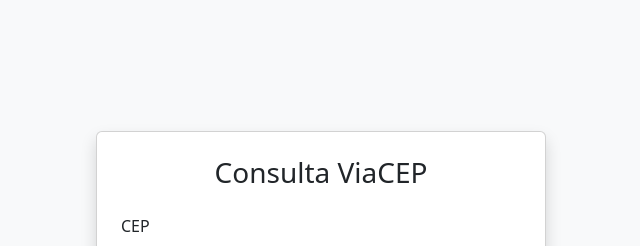
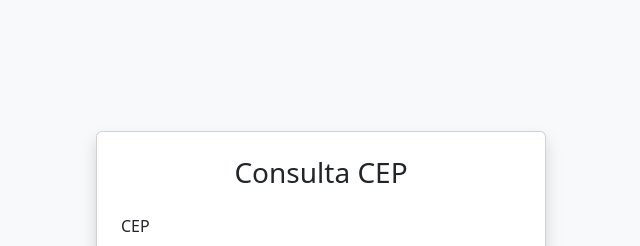
Before and after one commit to yancarlodev/viacep-web-4bi, a plain HTML site: page index.html in a window 1280 px wide. Shown: the top 246 px of the page, without its empty margins (319-959 px from the left). Drawn offline with nearby package versions, Linux system fonts and the light colour scheme.

Commit message:
removes viaCEP from header

```diff
--- a/index.html
+++ b/index.html
@@ -13,7 +13,7 @@
 
 <div class="container d-flex justify-content-center align-items-center" style="height: 100vh;">
     <div class="card shadow p-4" style="max-width: 450px; width: 100%;">
-        <h3 class="text-center mb-4">Consulta ViaCEP</h3>
+        <h3 class="text-center mb-4">Consulta CEP</h3>
 
         <form>
             <div class="mb-3">
```
